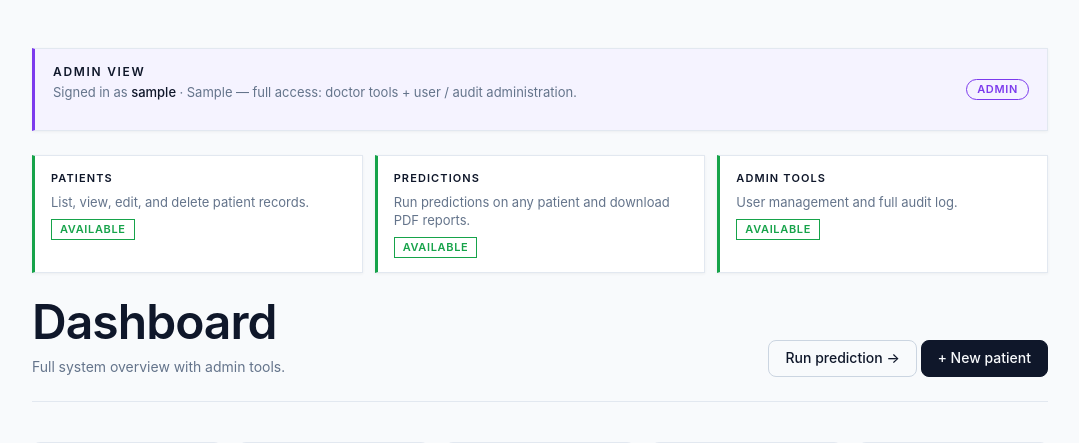
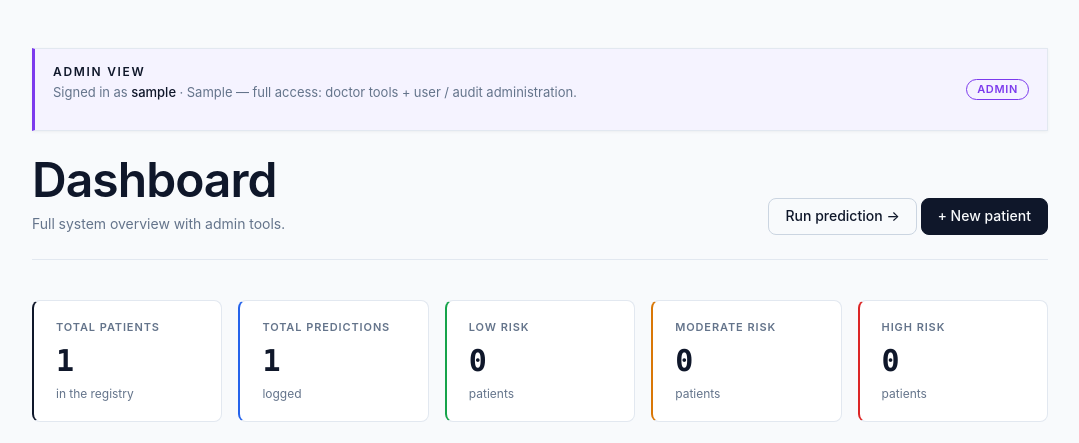
Before and after one commit to iamHimanshu-07/CorAi, a Flask app: page /dashboard in a window 1280 px wide. Shown: the part 79-522 px from the top of the page, without its empty margins (100-1179 px from the left). Run offline with Flask 3, Linux system fonts and the light colour scheme; a user stored in the database is signed in; tables that the repository leaves empty hold one stand-in row (values such as "Sample post").

Commit message:
Remove patient/predictions/admin tools description tiles from dashboard; remove doctor/admin registration instructions from register page

```diff
--- a/app/templates/auth/register.html
+++ b/app/templates/auth/register.html
@@ -4,7 +4,6 @@
 <header class="page-header" style="border-bottom:none; padding-bottom:0; margin-bottom:32px;">
   <div>
     <h1>Register as patient</h1>
-    <p class="muted">Self-service sign-up. Doctors and admins can be registered via this page by selecting their role.</p>
   </div>
 </header>
 
@@ -17,6 +16,5 @@
     <button type="submit" class="btn btn-primary" style="flex:1;">Create account</button>
   </div>
   <p class="muted" style="margin: 24px 0 0; text-align:center;">Already have an account? <a href="{{ url_for('auth.login') }}">Sign in →</a></p>
-  <p class="muted" style="margin: 12px 0 0; text-align:center; font-size:12px;">Doctors and admins: select role as Doctor or Admin during registration</p>
 </form>
 {% endblock %}
--- a/app/templates/main/dashboard.html
+++ b/app/templates/main/dashboard.html
@@ -24,23 +24,6 @@
 </div>
 
 {# ========== Role-scope summary ========== #}
-<section class="role-scope">
-  <div class="scope-tile" data-state="{% if current_user.is_doctor or current_user.is_admin %}yes{% else %}no{% endif %}">
-    <h4>Patients</h4>
-    <p>List, view, edit, and delete patient records.</p>
-    <span class="scope-state">{% if current_user.is_doctor or current_user.is_admin %}Available{% else %}Restricted{% endif %}</span>
-  </div>
-  <div class="scope-tile" data-state="yes">
-    <h4>Predictions</h4>
-    <p>{% if current_user.is_patient %}Run predictions on your own inputs and download PDF reports.{% else %}Run predictions on any patient and download PDF reports.{% endif %}</p>
-    <span class="scope-state">Available</span>
-  </div>
-  <div class="scope-tile" data-state="{% if current_user.is_admin %}yes{% else %}no{% endif %}">
-    <h4>Admin tools</h4>
-    <p>User management and full audit log.</p>
-    <span class="scope-state">{% if current_user.is_admin %}Available{% else %}Restricted{% endif %}</span>
-  </div>
-</section>
 
 {# ========== Page header ========== #}
 <header class="page-header">
```
